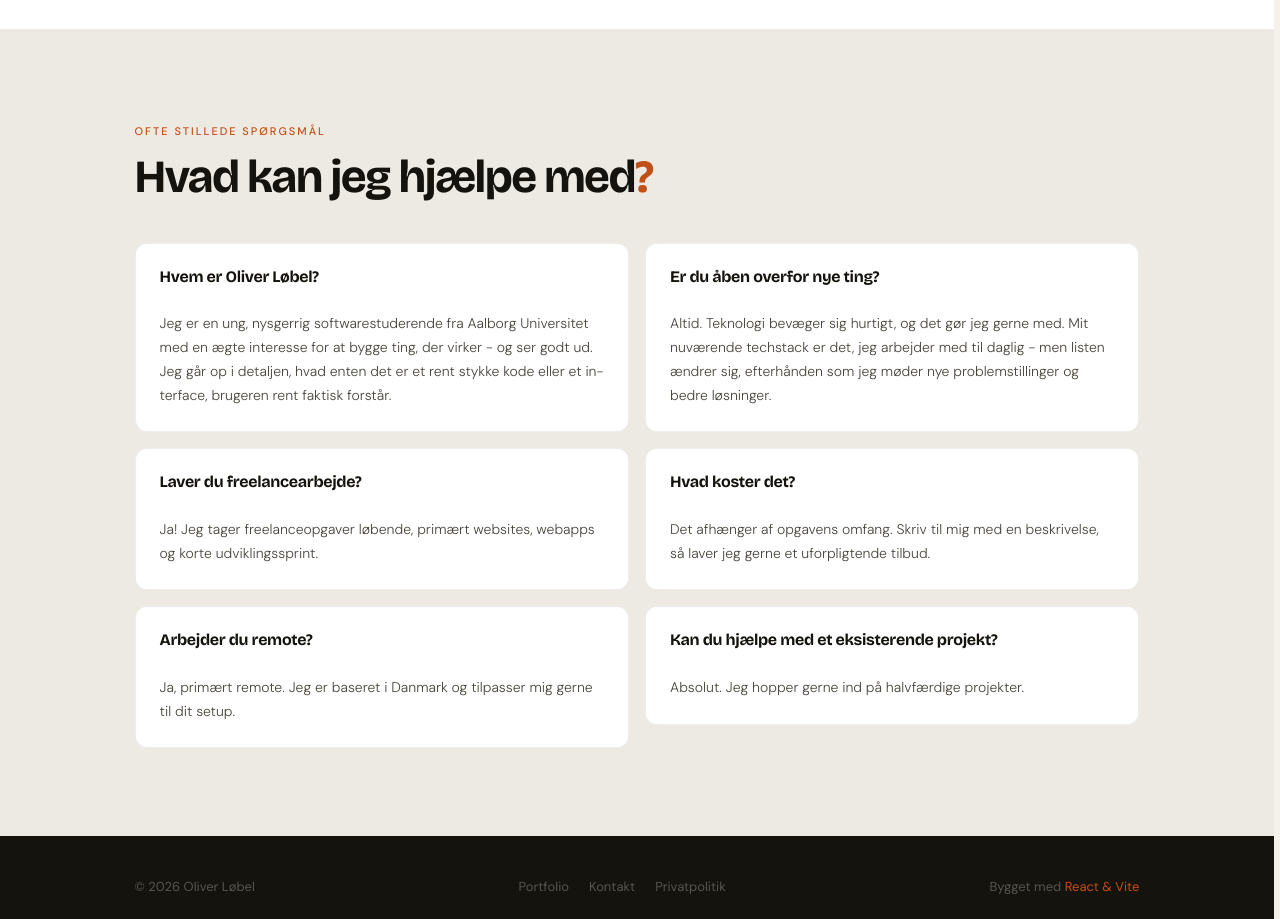
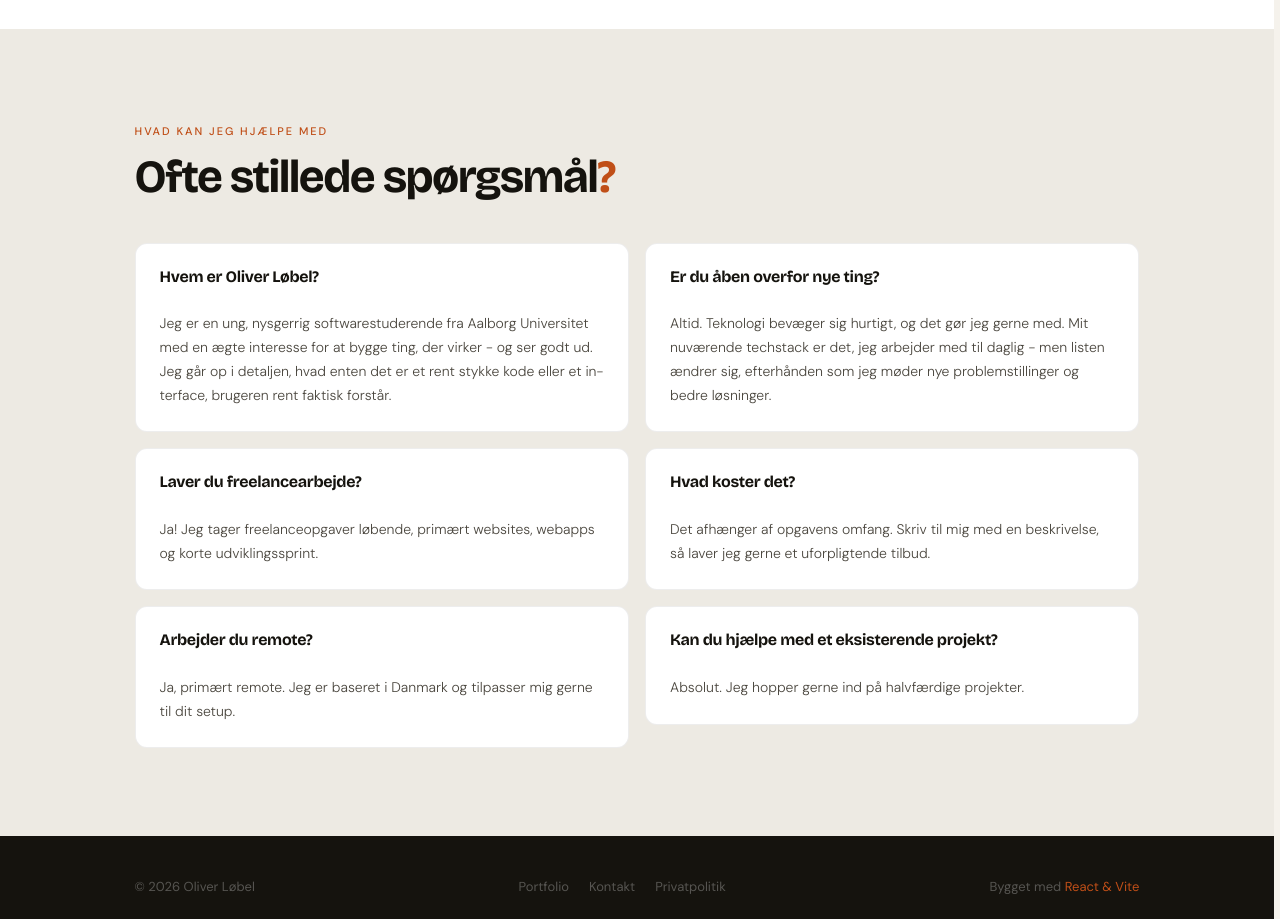
Before and after one commit to Bilmpz/oliverlobel2.0, a React (Vite) app: page /kontakt in a window 1280 px wide. Shown: the part 1040-1959 px from the top of the page. Built offline with nearby package versions, Linux system fonts and the light colour scheme.

Commit message:
Finsh touch

```diff
--- a/src/pages/Contact.jsx
+++ b/src/pages/Contact.jsx
@@ -108,8 +108,8 @@ export default function Contact() {
       {/* FAQ */}
       <section className="off-bg">
         <div className="w">
-          <Reveal><span className="eyebrow">Ofte stillede spørgsmål</span></Reveal>
-          <Reveal delay={50}><h2 className="sh" style={{ marginBottom: 40 }}>Hvad kan jeg hjælpe med<span className="ac">?</span></h2></Reveal>
+          <Reveal><span className="eyebrow">Hvad kan jeg hjælpe med</span></Reveal>
+          <Reveal delay={50}><h2 className="sh" style={{ marginBottom: 40 }}>Ofte stillede spørgsmål<span className="ac">?</span></h2></Reveal>
           <div className="tcg">
             {FAQ.map((f, i) => (
               <Reveal key={f.q} delay={i * 60}>
--- a/src/pages/Home.jsx
+++ b/src/pages/Home.jsx
@@ -11,8 +11,8 @@ const LOGOS = [
   { src: `${CDN}/react/react-original.svg`,                 name: 'React' },
   { src: `${CDN}/csharp/csharp-original.svg`,               name: 'C#' },
   { src: `${CDN}/c/c-original.svg`,                         name: 'C' },
-  { src: `${CDN}/html5/html5-original.svg`,                 name: 'HTML5' },
-  { src: `${CDN}/css3/css3-original.svg`,                   name: 'CSS3' },
+  { src: `${CDN}/html5/html5-original.svg`,                 name: 'HTML' },
+  { src: `${CDN}/css3/css3-original.svg`,                   name: 'CSS' },
   { src: `${CDN}/azuresqldatabase/azuresqldatabase-original.svg`, name: 'SQL' },
   { src: `${CDN}/docker/docker-original.svg`,               name: 'Docker' },
   { src: `${CDN}/git/git-original.svg`,                     name: 'Git' },
```
Also changed, not shown: vercel.json (added).
